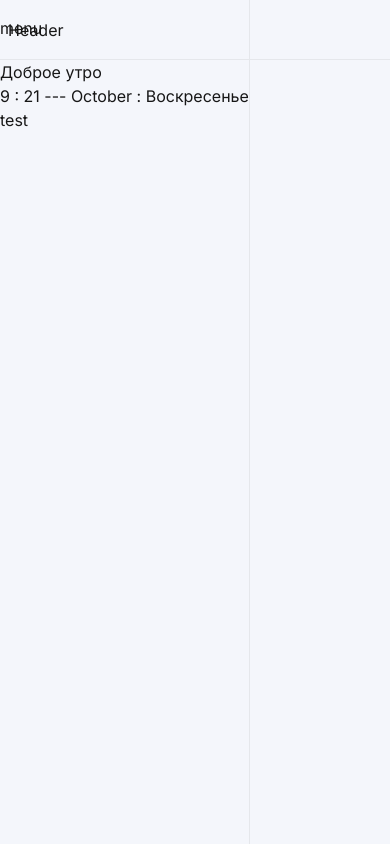
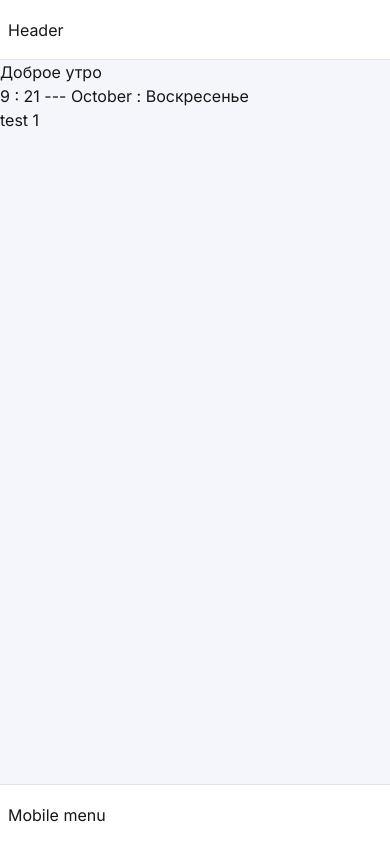
Before and after one commit to propetly/web, a Next.js app: page / in a window 390 px wide. Built offline with nearby package versions, Linux system fonts and the light colour scheme.

Commit message:
feat: update main layout

```diff
--- a/src/app/(private)/layout.tsx
+++ b/src/app/(private)/layout.tsx
@@ -2,9 +2,7 @@ import type { ReactNode } from 'react';
 
 /**
  * TODO: Переопределить цвета
- * bg-custom-background-100
- * border-custom-sidebar-border-200
- * bg-custom-sidebar-background-100
+ * Вынести в tailwind config border-[#E5E5E5]
  *
  * Так же компонент требует рефакторинга, выделить SideBar и Header
  */
@@ -14,25 +12,41 @@ export default function PrivateLayout({
   children: ReactNode;
 }>) {
   return (
-    <div className="bg-custom-background-100 app-container relative flex h-screen w-full flex-col overflow-hidden">
+    <div className="app-container relative flex h-screen w-full flex-col overflow-hidden">
       <div className="relative size-full overflow-hidden">
         <div className="relative flex size-full overflow-hidden">
-          <div className="border-custom-sidebar-border-200 bg-custom-sidebar-background-100 fixed inset-y-0 z-20 flex h-full w-[250px] flex-shrink-0 flex-grow-0 flex-col border-r duration-300 md:relative md:ml-0">
+          <div className="fixed inset-y-0 z-20 -ml-[250px] flex h-full w-[250px] flex-shrink-0 flex-grow-0 flex-col border-r border-[#E5E5E5] bg-white duration-300 lg:relative lg:ml-0">
             <div className="flex size-full flex-1 flex-col pb-0 pt-4">menu</div>
           </div>
 
-          <main className="bg-custom-background-100 relative flex size-full flex-col overflow-hidden">
+          <main className="relative flex size-full flex-col overflow-hidden">
             <div className="z-[18]">
-              <div className="px-page-x border-custom-border-200 bg-custom-sidebar-background-100 flex h-[3.75rem] w-full items-center gap-2 border-b">
+              <div className="px-page-x flex h-[3.75rem] w-full items-center gap-2 border-b border-[#E5E5E5] bg-white">
                 <div className=""></div>
                 <div className="w-full">
-                  <div className="bg-custom-sidebar-background-100 relative z-[18] flex w-full flex-shrink-0 flex-row items-center justify-between gap-x-2 gap-y-4 px-0">
+                  <div className="relative z-[18] flex w-full flex-shrink-0 flex-row items-center justify-between gap-x-2 gap-y-4 px-0">
                     Header
                   </div>
                 </div>
               </div>
             </div>
-            <div className="size-full overflow-hidden">{children}</div>
+            <div className="size-full overflow-hidden">
+              <div className="relative size-full overflow-hidden">
+                <div className="px-page-x vertical-scrollbar scrollbar-lg py-page-y bg-custom-background-90 vertical-scrollbar scrollbar-lg flex size-full flex-col gap-7 overflow-y-auto">
+                  {children}
+                </div>
+              </div>
+            </div>
+            <div className="z-[18] lg:hidden">
+              <div className="px-page-x flex h-[3.75rem] w-full items-center gap-2 border-t border-[#E5E5E5] bg-white">
+                <div className=""></div>
+                <div className="w-full">
+                  <div className="relative z-[18] flex w-full flex-shrink-0 flex-row items-center justify-between gap-x-2 gap-y-4 px-0">
+                    Mobile menu
+                  </div>
+                </div>
+              </div>
+            </div>
           </main>
         </div>
       </div>
--- a/src/app/(private)/page.tsx
+++ b/src/app/(private)/page.tsx
@@ -4,7 +4,9 @@ export default function DashboardPage() {
   return (
     <div className="">
       <UserGreeting />
-      <div className="">test</div>
+      <div className="h-[1000px]">test 1</div>
+      <div className="h-[1000px]">test 2</div>
+      <div className="h-[1000px]">test 3</div>
     </div>
   );
 }
```
